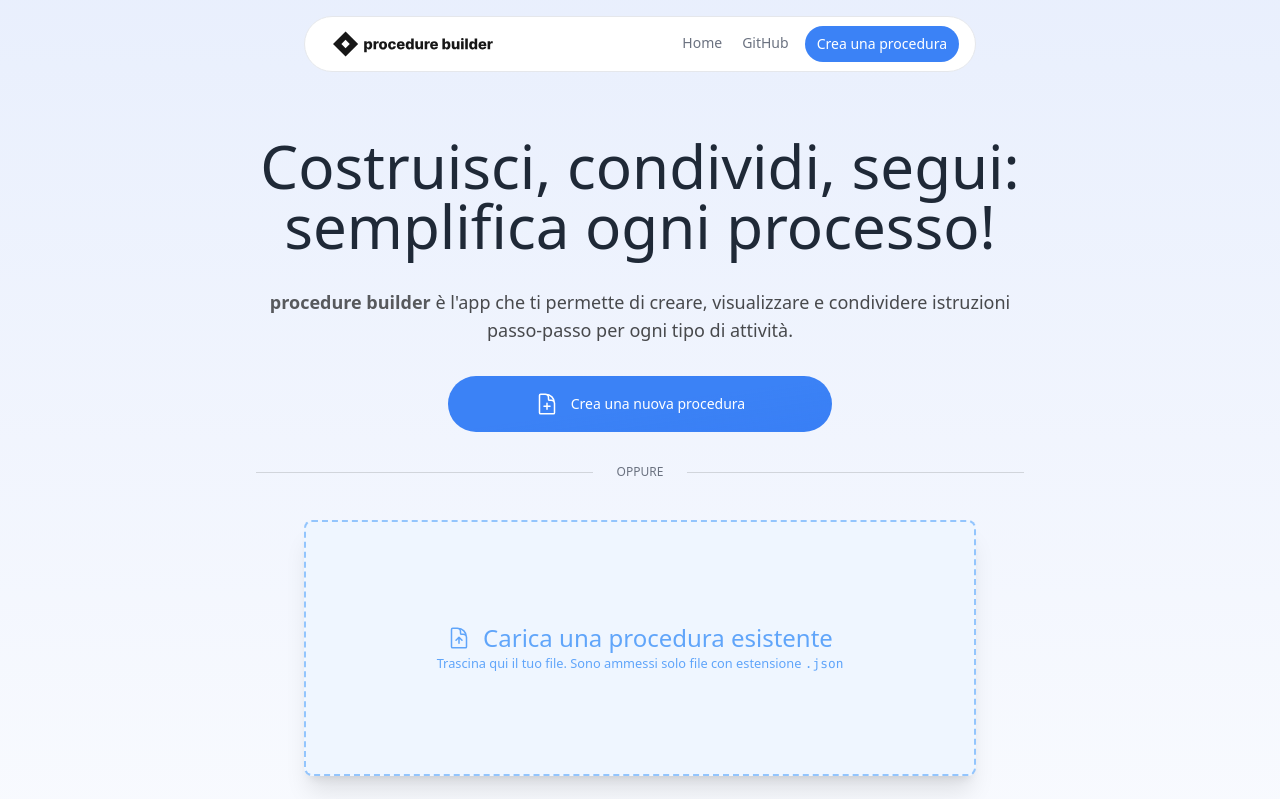
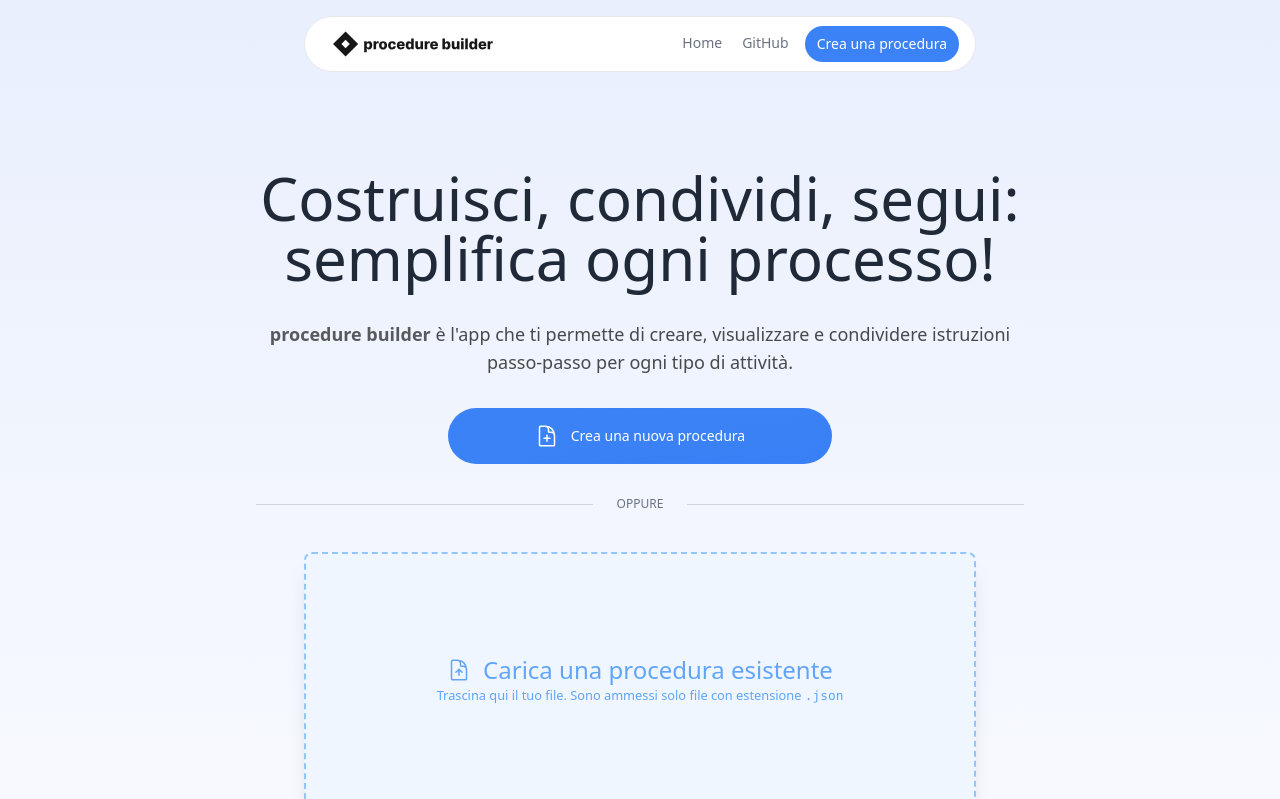
Before and after one commit to diemrt/diemrt-procedurebuilder-web, a React (Vite) app: page / in a window 1280 px wide. Shown: the top 799 px of the page. Built offline with nearby package versions, Linux system fonts and the light colour scheme; no server answers.

Commit message:
Migliora lo stile del link per aprire l'ultima procedura e aumenta il padding nella Landing Page

```diff
--- a/src/components/OpenLoadedProcedureLink/OpenLoadedProcedureLink.tsx
+++ b/src/components/OpenLoadedProcedureLink/OpenLoadedProcedureLink.tsx
@@ -7,9 +7,9 @@ const OpenLoadedProcedureLink = () => {
 
   return (
     <ShowWhen condition={isProcedureLoaded}>
-      <div className="flex justify-center mb-4">
+      <div className="hidden md:flex absolute top-14 inset-x-0 justify-center mb-4">
         <Link
-          className="inline-flex items-center gap-x-2 bg-white border-2 border-gray-300 text-sm text-gray-800 p-1 ps-3 rounded-full transition hover:border-blue-400 focus:outline-none focus:border-gray-300 dark:bg-neutral-800 dark:border-neutral-700 dark:text-neutral-200 dark:hover:border-neutral-600 dark:focus:border-neutral-600"
+          className="inline-flex items-center gap-x-2 bg-white border-2 border-gray-300 text-sm text-blue-500 p-1 ps-3 rounded-full transition hover:border-blue-400 focus:outline-none focus:border-gray-300 dark:bg-neutral-800 dark:border-neutral-700 dark:text-neutral-200 dark:hover:border-neutral-600 dark:focus:border-neutral-600"
           to="/procedure/render"
         >
           Apri l'ultima procedura
--- a/src/pages/LandingPage/LandingPage.tsx
+++ b/src/pages/LandingPage/LandingPage.tsx
@@ -11,7 +11,7 @@ import { DocumentIcon, DocumentPlusIcon } from "@heroicons/react/24/outline";
 const LandingPage = () => {
   return (
     <DefaultWrapper>
-      <div className="max-w-[85rem] mx-auto px-4 sm:px-6 lg:px-8 py-24 space-y-6 md:space-y-8 ">
+      <div className="max-w-[85rem] mx-auto px-4 sm:px-6 lg:px-8 py-24 md:py-32 space-y-6 md:space-y-8 ">
         <div className="max-w-3xl text-center mx-auto">
           <h1 className="block font-medium text-gray-800 text-4xl md:text-5xl lg:text-6xl">
             Costruisci, condividi, segui: semplifica ogni processo!
```
